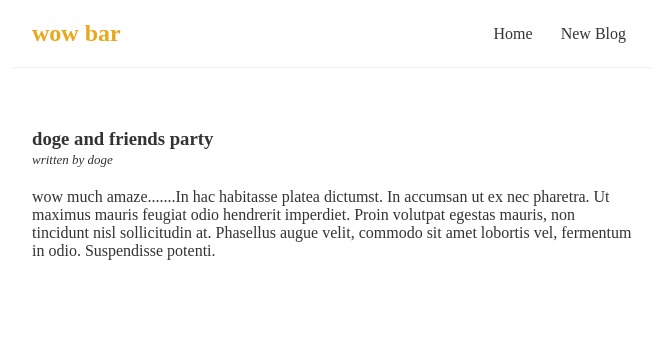
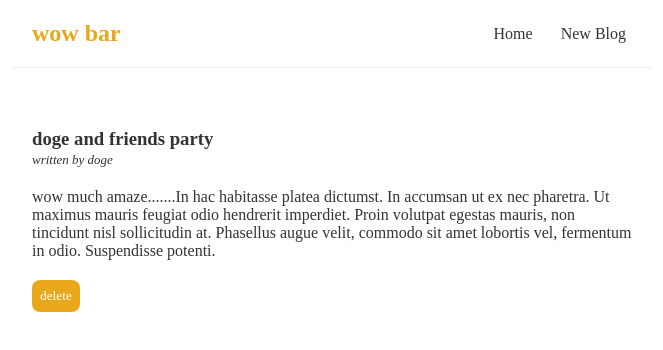
Before and after one commit to gunnerr91/dogeandfriendsblog, a React (Create React App) app: page /blogs/0 in a window 1280 px wide. Shown: the top 350 px of the page, without its empty margins (308-971 px from the left). Built offline with nearby package versions, Linux system fonts and the light colour scheme; data requests are answered from the project's data file; a web font is replaced by a local one.

Commit message:
added delete functionality

```diff
--- a/src/BlogDetails.js
+++ b/src/BlogDetails.js
@@ -1,4 +1,4 @@
-import { useParams } from "react-router-dom";
+import { useHistory, useParams } from "react-router-dom";
 import useFetch from "./useFetch";
 import "./blogdetails.css";
 
@@ -7,6 +7,15 @@
   const { data: blog, error, isPending } = useFetch(
     "http://localhost:8080/blogs/" + id
   );
+  const history = useHistory();
+  const handleClick = (e) => {
+    fetch("http://localhost:8080/blogs/" + id, {
+      method: "DELETE"
+    }).then(() => {
+      history.push("/");
+    });
+  };
+
   return (
     <div className="blog-details">
       {isPending && <div>loading....</div>}
@@ -16,6 +25,7 @@
           <h3>{blog.title}</h3>
           <i>written by {blog.author}</i>
           <div>{blog.body}</div>
+          <button onClick={handleClick}>delete</button>
         </article>
       )}
     </div>
--- a/src/blogdetails.css
+++ b/src/blogdetails.css
@@ -1,6 +1,6 @@
 .blog-details h2 {
   font-size: 20px;
-  color: #f1356d;
+  color: #e9a81b;
   margin-bottom: 10px;
 }
 .blog-details div {
@@ -10,3 +10,12 @@
 .blog-details i {
   font-size: small;
 }
+
+.blog-details button {
+  background: #e9a81b;
+  color: #fff;
+  border: 0;
+  padding: 8px;
+  border-radius: 8px;
+  cursor: pointer;
+}
```
